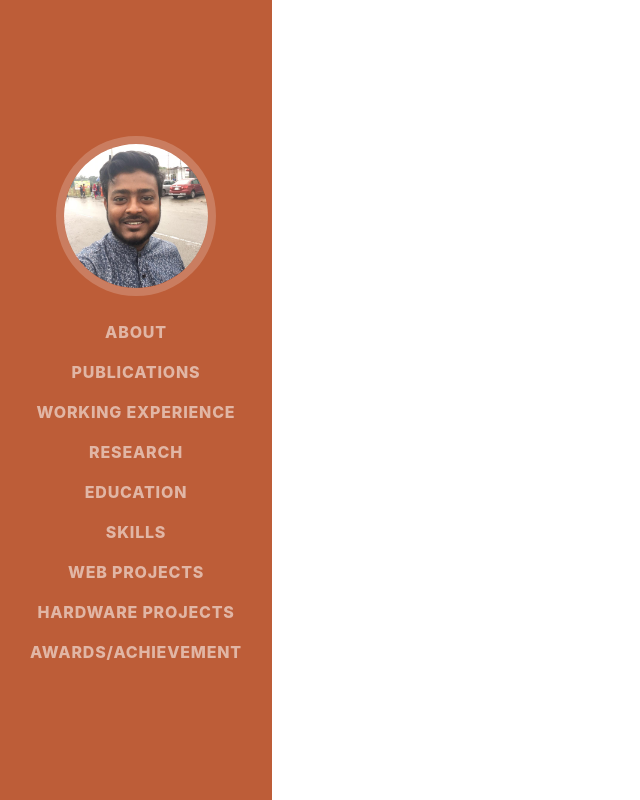
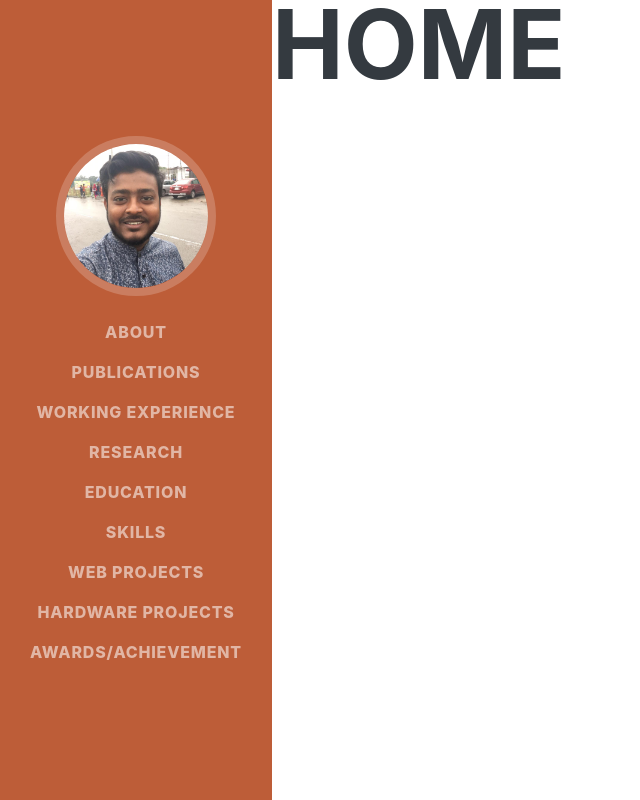
Before and after one commit to jakib01/julker-portfolio-reactjs, a React (Create React App) app: page / in a window 1280 px wide. Shown: the whole page, without its empty margins (0-640 px from the left). Built offline with nearby package versions, Linux system fonts and the light colour scheme; a web font is replaced by a local one.

Commit message:
home page

```diff
--- a/package.json
+++ b/package.json
@@ -10,6 +10,7 @@
     "jquery": "^3.6.0",
     "react": "^17.0.2",
     "react-dom": "^17.0.2",
+    "react-router-dom": "^5.2.0",
     "react-scripts": "4.0.3",
     "web-vitals": "^1.0.1"
   },
--- a/src/App.js
+++ b/src/App.js
@@ -4,10 +4,18 @@
 import '../node_modules/bootstrap/dist/css/bootstrap.css'
 import './css/resume.min.css';
 import Navbar from './components/Navbar'
-
+import Home from './components/Home';
+import {BrowserRouter, Route, Switch} from 'react-router-dom';
 function App() {
   return (
-    <Navbar />
+      <BrowserRouter>
+        <div className="App">
+          <Navbar/>
+          <Switch>
+            <Route exact path="/" component={Home}/>
+          </Switch>
+        </div>
+      </BrowserRouter>
   );
 }
 
--- a/src/components/Home.js
+++ b/src/components/Home.js
@@ -3,8 +3,9 @@
 
 function Home(props) {
     return (
+        <div className="container-fluid p-0">
         <h1>home</h1>
-
+        </div>
     );
 }
 
--- a/src/components/Navbar.js
+++ b/src/components/Navbar.js
@@ -23,7 +23,7 @@
 
                     <li className="nav-item">
                         <a className="nav-link js-scroll-trigger text-justify float-left"
-                           href="#publications">publications</a>
+                           href="/">publications</a>
                     </li>
                     <li className="nav-item">
                         <a className="nav-link js-scroll-trigger text-justify float-left" href="#workingExperience">Working
@@ -54,8 +54,6 @@
                 </ul>
             </div>
         </nav>
-
-
     );
 }
 
```
Also changed, not shown: 1 other file (tests, documents, lock files or other folders).
